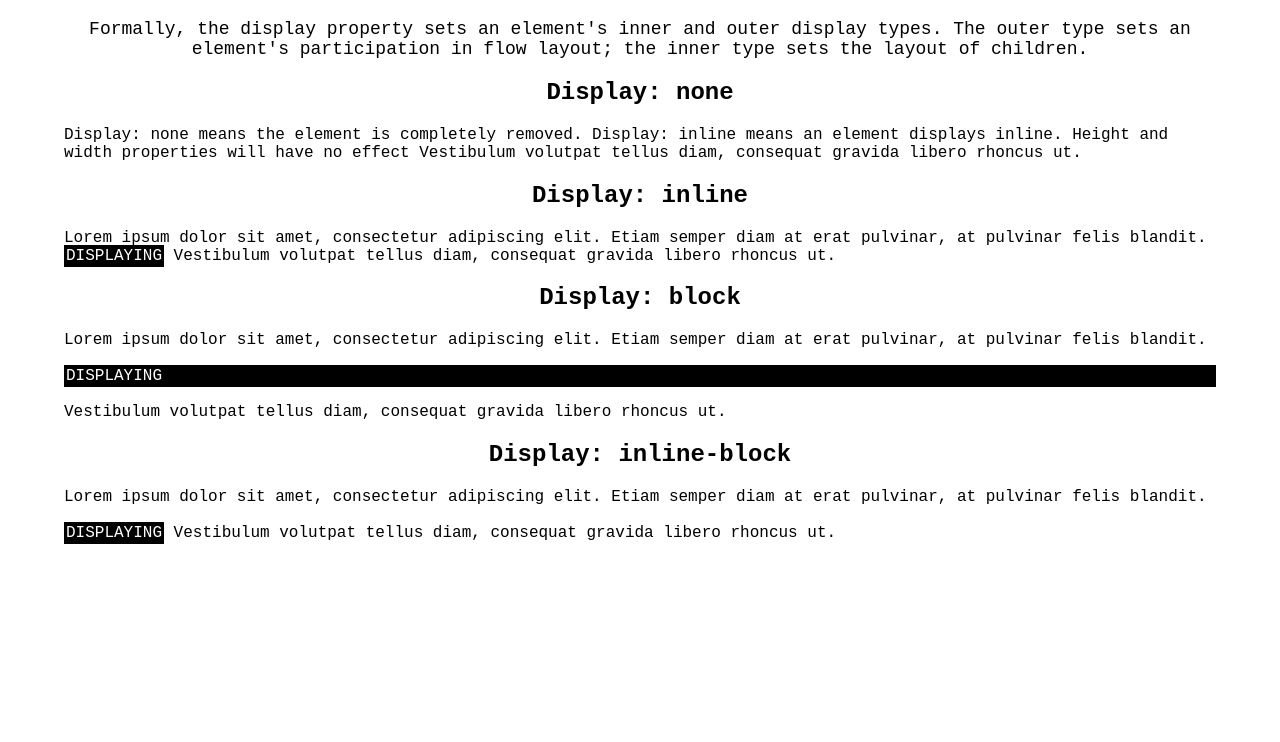
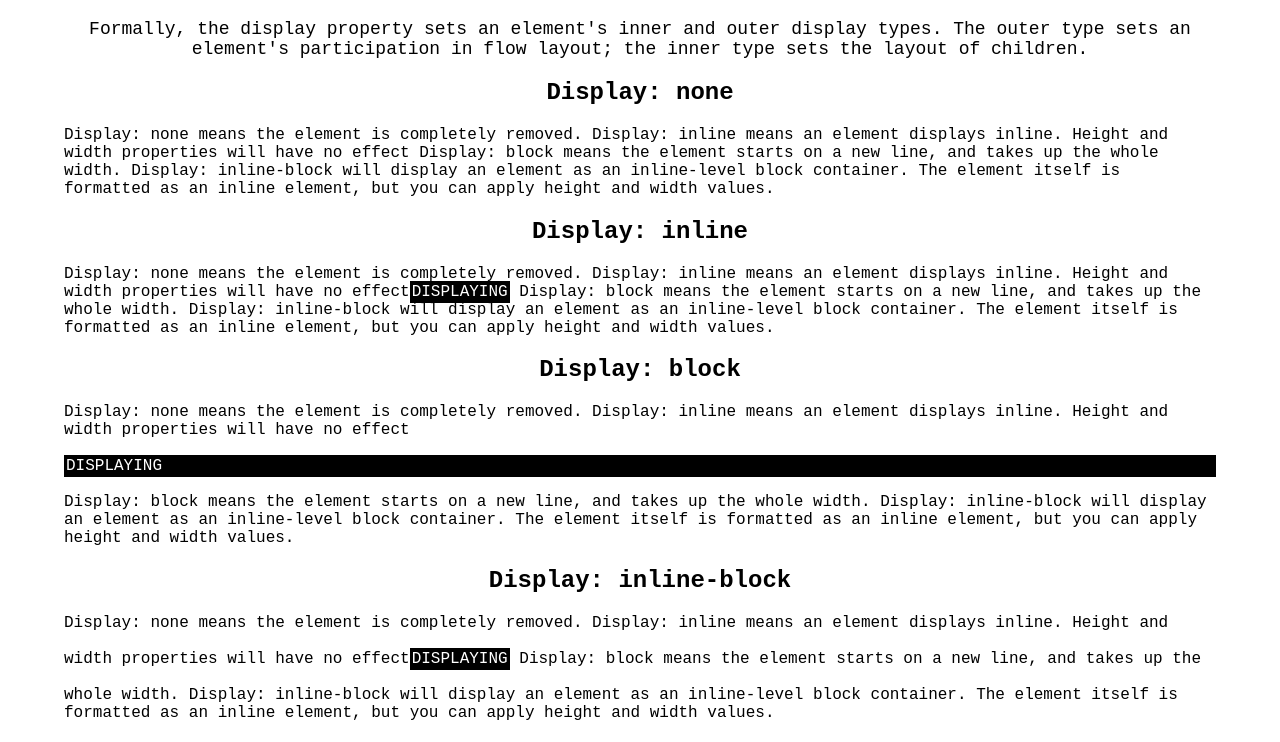
Before and after one commit to JDHofmann/css-display-property, a plain HTML site: page index.html in a window 1280 px wide. Shown: the part 61-803 px from the top of the page. Drawn offline with Linux system fonts and the light colour scheme.

Commit message:
description is done

```diff
--- a/index.html
+++ b/index.html
@@ -11,22 +11,22 @@
     <p class="desc">Formally, the display property sets an element's inner and outer display types. The outer type sets an element's participation in flow layout; the inner type sets the layout of children.</p>
     <h2>Display: none</h2>
     <div>
-    Display: none means the element is completely removed. Display: inline means an element displays inline. Height and width properties will have no effect<p class="none ex">DISPLAYING</p> Vestibulum volutpat tellus diam, consequat gravida libero rhoncus ut.
+    Display: none means the element is completely removed. Display: inline means an element displays inline. Height and width properties will have no effect<p class="none ex">DISPLAYING</p> Display: block means the element starts on a new line, and takes up the whole width. Display: inline-block will display an element as an inline-level block container. The element itself is formatted as an inline element, but you can apply height and width values.
     </div>
 
     <h2>Display: inline</h2>
     <div>
-    Lorem ipsum dolor sit amet, consectetur adipiscing elit. Etiam semper diam at erat pulvinar, at pulvinar felis blandit. <p class="ex inline">DISPLAYING</p> Vestibulum volutpat tellus diam, consequat gravida libero rhoncus ut.
+        Display: none means the element is completely removed. Display: inline means an element displays inline. Height and width properties will have no effect<p class="inline ex">DISPLAYING</p> Display: block means the element starts on a new line, and takes up the whole width. Display: inline-block will display an element as an inline-level block container. The element itself is formatted as an inline element, but you can apply height and width values.
     </div>
 
     <h2>Display: block</h2>
     <div>
-    Lorem ipsum dolor sit amet, consectetur adipiscing elit. Etiam semper diam at erat pulvinar, at pulvinar felis blandit. <p class="ex block">DISPLAYING</p> Vestibulum volutpat tellus diam, consequat gravida libero rhoncus ut.
+        Display: none means the element is completely removed. Display: inline means an element displays inline. Height and width properties will have no effect<p class="block ex">DISPLAYING</p> Display: block means the element starts on a new line, and takes up the whole width. Display: inline-block will display an element as an inline-level block container. The element itself is formatted as an inline element, but you can apply height and width values.
     </div>
 
     <h2>Display: inline-block</h2>
     <div>
-    Lorem ipsum dolor sit amet, consectetur adipiscing elit. Etiam semper diam at erat pulvinar, at pulvinar felis blandit. <p class="ex inline-block">DISPLAYING</p> Vestibulum volutpat tellus diam, consequat gravida libero rhoncus ut.
+        Display: none means the element is completely removed. Display: inline means an element displays inline. Height and width properties will have no effect<p class="inline-block ex">DISPLAYING</p> Display: block means the element starts on a new line, and takes up the whole width. Display: inline-block will display an element as an inline-level block container. The element itself is formatted as an inline element, but you can apply height and width values.
     </div>
 </body>
 </html>
```
